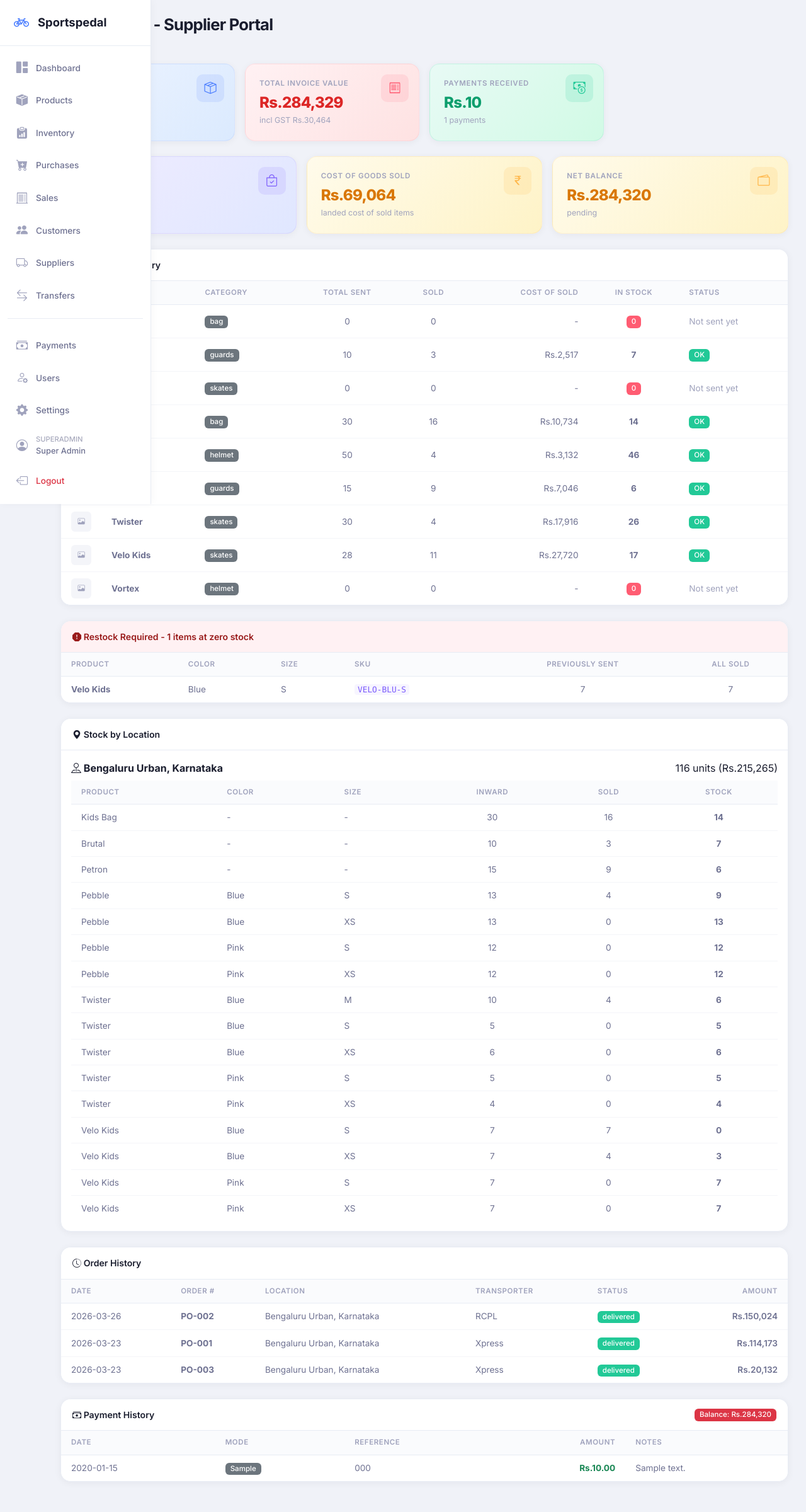
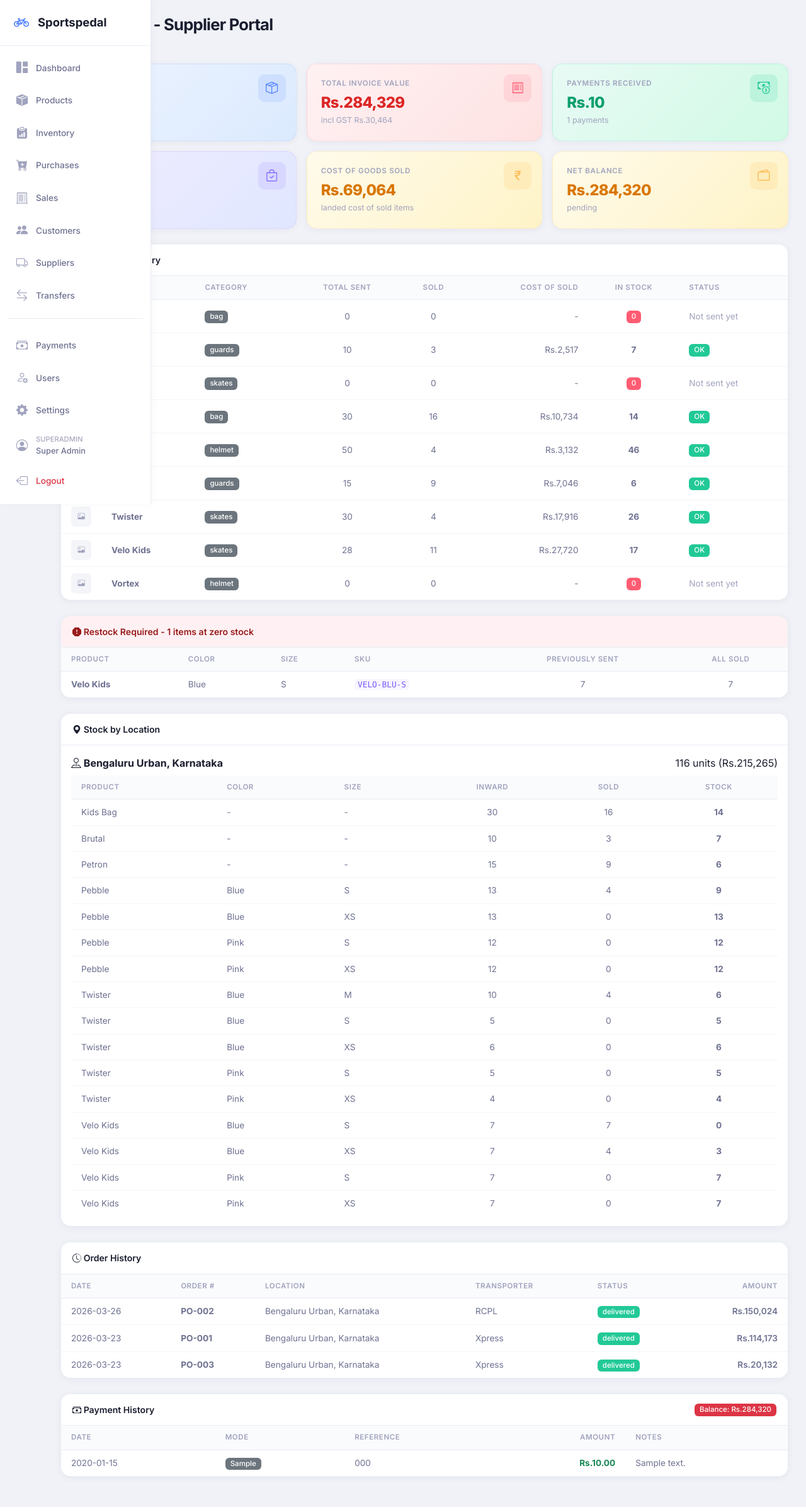
Before and after one commit to Laaxxmm/sportspedal, a Flask app: page /supplier-portal/ in a window 1280 px wide. Shown: the whole page at 63% size. Run offline with Flask 3, Linux system fonts and the light colour scheme; a user stored in the database is signed in; data comes from the database, SQL or seed files in the repository; tables that the repository leaves empty hold one stand-in row (values such as "Sample post"); some libraries are stand-ins or nearby versions.

Commit message:
Fix: supplier portal KPI cards even 3x2 grid
All 6 KPI cards now use col-md-4 in a single row container,
creating a clean 3x2 grid. Previously row 1 used col-md-3
(leaving 25% gap) and row 2 used col-md-4 (misaligned).

Data safe: no schema changes, only template update.

Co-Authored-By: Claude Opus 4.6 (1M context) <noreply@anthropic.com>

```diff
--- a/app/templates/supplier_portal/dashboard.html
+++ b/app/templates/supplier_portal/dashboard.html
@@ -14,9 +14,9 @@
     </div>
 </div>
 
-<!-- Row 1: Account Summary -->
+<!-- KPI Cards: even 3x2 grid -->
 <div class="row g-3 mb-4">
-    <div class="col-md-3">
+    <div class="col-md-4">
         <div class="kpi-card kpi-blue">
             <div class="kpi-icon"><i class="bi bi-box-seam"></i></div>
             <div class="kpi-label">Total Units Sent</div>
@@ -24,7 +24,7 @@
             <div class="kpi-sub">across {{ orders|length }} orders</div>
         </div>
     </div>
-    <div class="col-md-3">
+    <div class="col-md-4">
         <div class="kpi-card kpi-rose">
             <div class="kpi-icon"><i class="bi bi-receipt"></i></div>
             <div class="kpi-label">Total Invoice Value</div>
@@ -32,7 +32,7 @@
             <div class="kpi-sub">incl GST Rs.{{ "{:,.0f}".format(total_gst) }}</div>
         </div>
     </div>
-    <div class="col-md-3">
+    <div class="col-md-4">
         <div class="kpi-card kpi-emerald">
             <div class="kpi-icon"><i class="bi bi-cash-coin"></i></div>
             <div class="kpi-label">Payments Received</div>
@@ -40,10 +40,6 @@
             <div class="kpi-sub">{{ payments|length }} payments</div>
         </div>
     </div>
-</div>
-
-<!-- Row 2: Sales & Cost of Sold -->
-<div class="row g-3 mb-4">
     <div class="col-md-4">
         <div class="kpi-card kpi-indigo">
             <div class="kpi-icon"><i class="bi bi-bag-check"></i></div>
```
